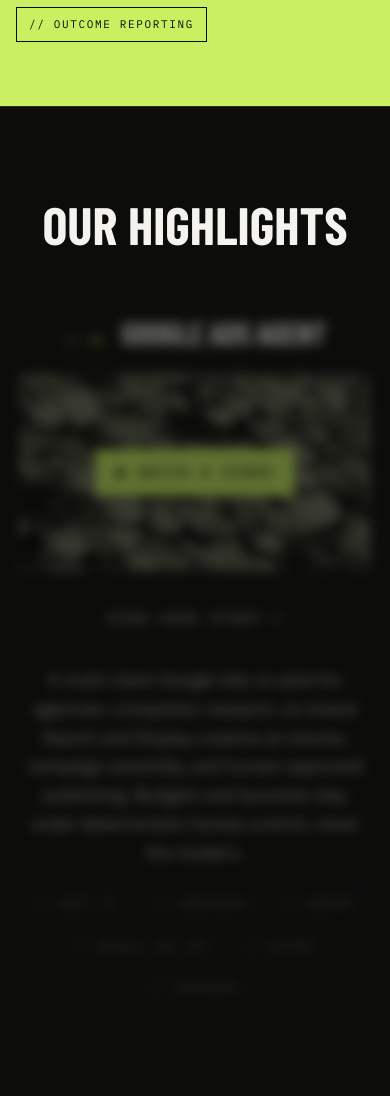
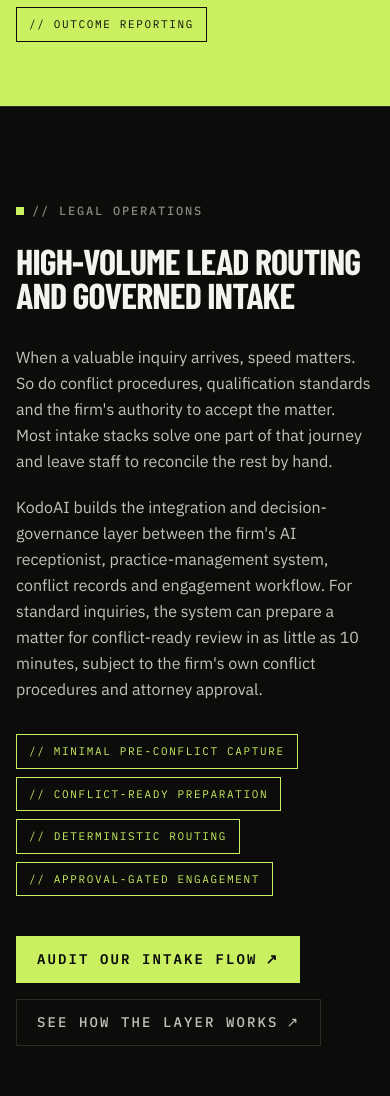
Before and after one commit to Schwifty101/KodoAI, a Next.js app: page / in a window 390 px wide. Shown: the part 3896-4992 px from the top of the page. Built offline with nearby package versions, Linux system fonts and the light colour scheme; a web font is replaced by a local one.

Commit message:
feat: add Legal Intake homepage teaser section

```diff
--- a/src/app/(site)/page.tsx
+++ b/src/app/(site)/page.tsx
@@ -1,6 +1,7 @@
 import Hero from "@/components/sections/Hero";
 import Quotation from "@/components/sections/Quotation";
 import ProcessTimeline from "@/components/sections/ProcessTimeline";
+import LegalIntakeTeaser from "@/components/sections/LegalIntakeTeaser";
 import Projects from "@/components/sections/Projects";
 import Services from "@/components/sections/Services";
 import FAQ from "@/components/sections/FAQ";
@@ -14,6 +15,7 @@
       <div className="depth-band">
         <Quotation />
         <ProcessTimeline />
+        <LegalIntakeTeaser />
         <Projects />
         <Services />
         <FAQ />
--- /dev/null
+++ b/src/components/sections/LegalIntakeTeaser.tsx
@@ -0,0 +1,77 @@
+"use client";
+
+import { useRef } from "react";
+import gsap from "gsap";
+import { ScrollTrigger } from "gsap/ScrollTrigger";
+import { useGSAP } from "@gsap/react";
+import { legalIntakeTeaser } from "@/lib/legalIntake";
+import Hairline from "@/components/ui/Hairline";
+import Button from "@/components/ui/Button";
+import BookCallButton from "@/components/ui/BookCallButton";
+
+gsap.registerPlugin(ScrollTrigger);
+
+/**
+ * Homepage teaser for the Legal Intake capability. Condensed pointer to the
+ * full /legal-intake page: eyebrow, heading, two short paragraphs, capability
+ * chips, both CTAs. Reveal matches the Services/FAQ enter convention.
+ * Reduced motion: static.
+ */
+export default function LegalIntakeTeaser() {
+  const root = useRef<HTMLElement>(null);
+
+  useGSAP(
+    () => {
+      const reduced = window.matchMedia("(prefers-reduced-motion: reduce)").matches;
+      if (reduced) return;
+
+      gsap.from(".li-teaser-reveal", {
+        opacity: 0,
+        y: 24,
+        duration: 0.6,
+        stagger: 0.1,
+        ease: "power3.out",
+        scrollTrigger: { trigger: root.current, start: "top 78%", once: true },
+      });
+    },
+    { scope: root },
+  );
+
+  return (
+    <section ref={root} id="legal-intake" className="relative py-24 md:py-32">
+      <Hairline className="absolute inset-x-0 top-0" />
+      <div className="shell">
+        <p className="li-teaser-reveal eyebrow flex items-center gap-2">
+          <span className="h-[8px] w-[8px] bg-accent" aria-hidden />
+          {legalIntakeTeaser.eyebrow}
+        </p>
+        <h2 className="li-teaser-reveal mt-6 max-w-[22ch] font-display text-[clamp(36px,6vw,72px)] font-extrabold uppercase leading-[0.95] tracking-tight text-ink">
+          {legalIntakeTeaser.heading}
+        </h2>
+
+        <div className="li-teaser-reveal mt-8 flex max-w-3xl flex-col gap-5">
+          {legalIntakeTeaser.body.map((paragraph) => (
+            <p key={paragraph} className="text-base leading-relaxed text-ink-2 md:text-lg">
+              {paragraph}
+            </p>
+          ))}
+        </div>
+
+        <ul className="li-teaser-reveal mt-8 flex flex-wrap gap-2">
+          {legalIntakeTeaser.capabilities.map((c) => (
+            <li key={c} className="badge accent">
+              {`// ${c}`}
+            </li>
+          ))}
+        </ul>
+
+        <div className="li-teaser-reveal mt-10 flex flex-wrap items-center gap-4">
+          <BookCallButton>{legalIntakeTeaser.primaryCta}</BookCallButton>
+          <Button href="/legal-intake" arrow>
+            {legalIntakeTeaser.secondaryCta}
+          </Button>
+        </div>
+      </div>
+    </section>
+  );
+}
```
